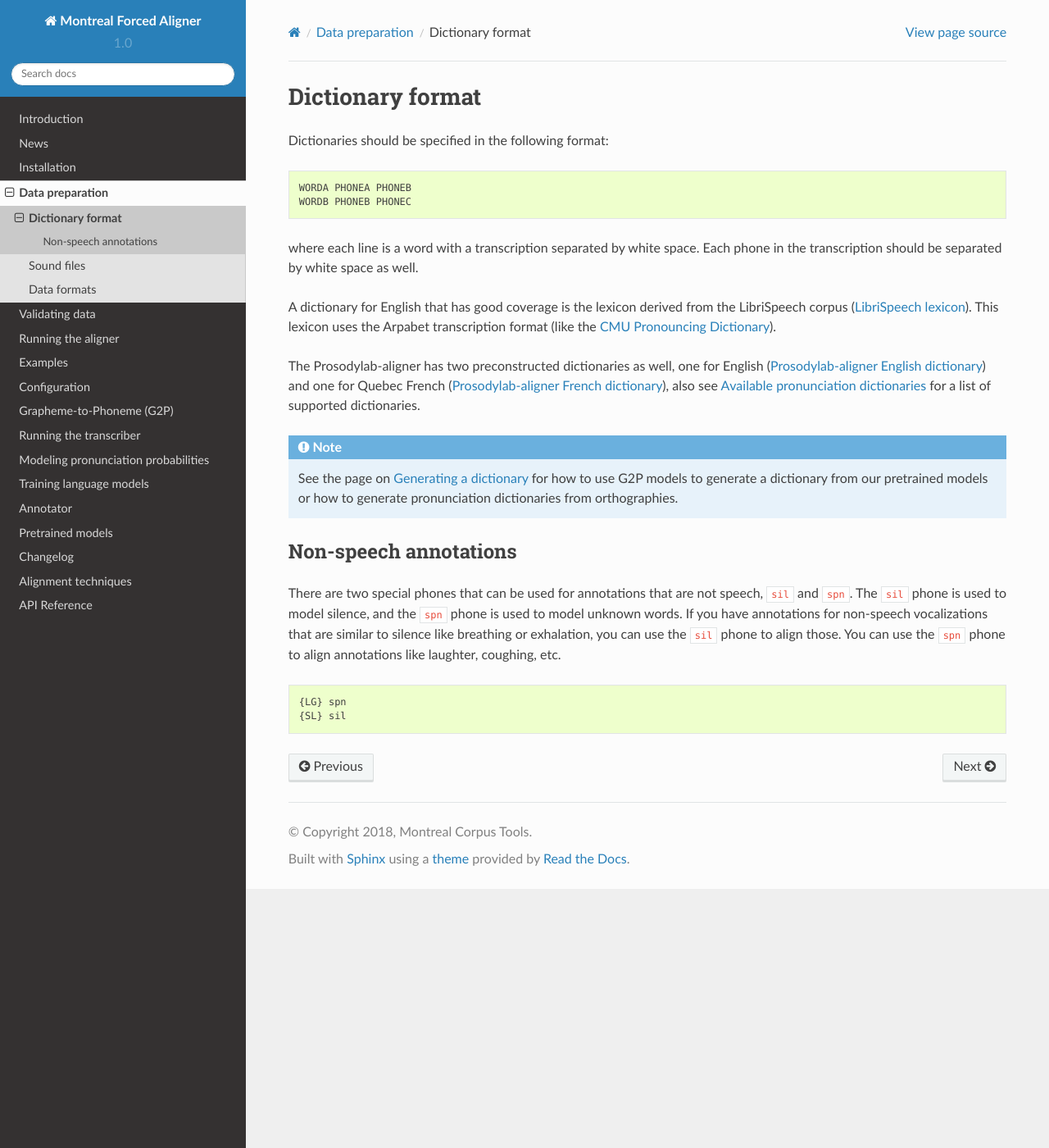
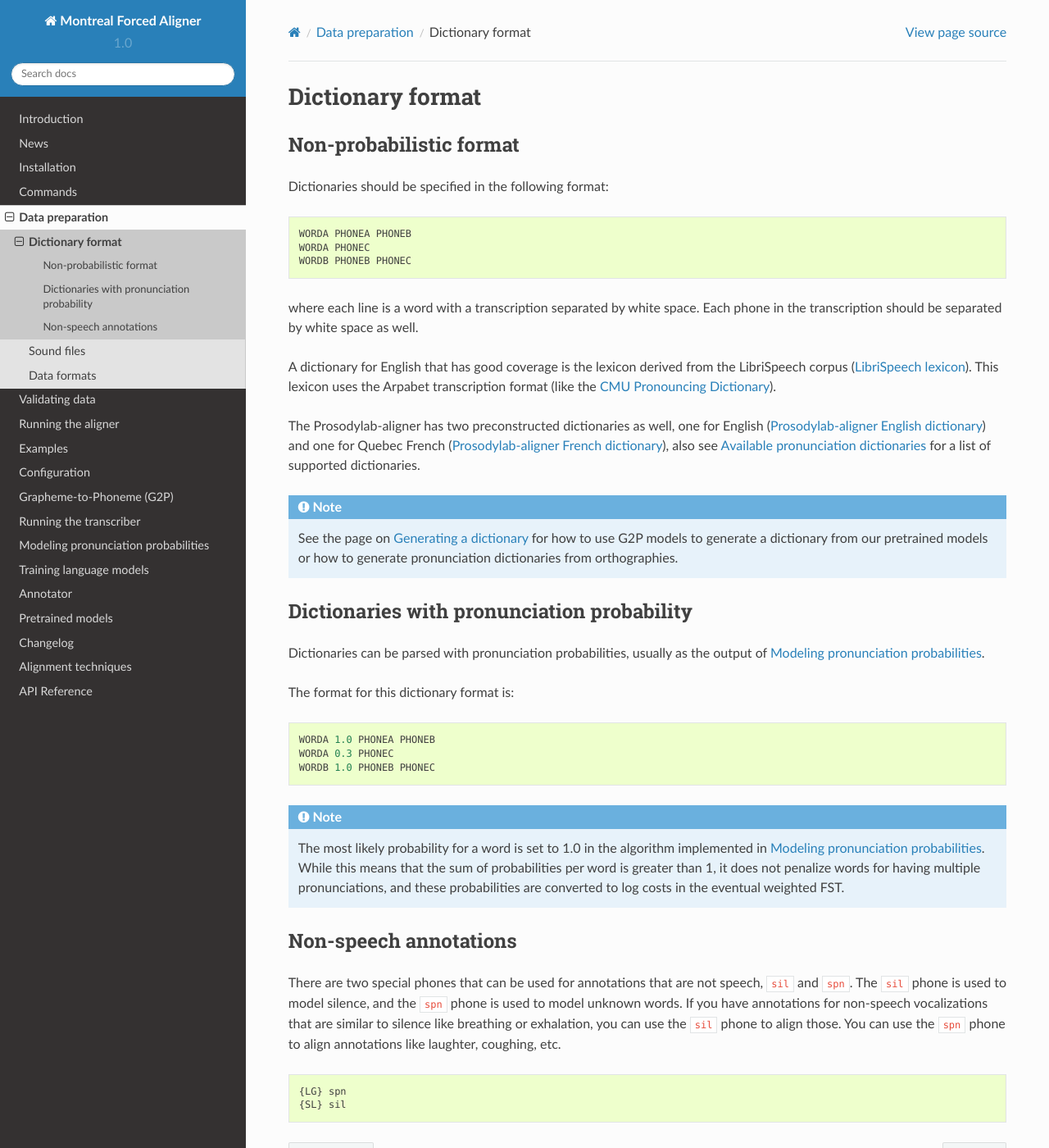
Before and after one commit to MontrealCorpusTools/Montreal-Forced-Aligner, a Sphinx documentation site: the page built from docs/source/dictionary.rst, in a window 1280 px wide and 1400 px high. Shown: the whole window at 82% size. Built offline with Sphinx 7.4.7 and the Read the Docs theme 2.0.0, drawn with Linux system fonts in a browser that asks for light colours.

Commit message:
Doc update

```diff
--- a/docs/source/aligning.rst
+++ b/docs/source/aligning.rst
@@ -5,6 +5,8 @@
 *******************
 Running the aligner
 *******************
+
+.. _pretrained_alignment:
 
 Align using pretrained models
 -----------------------------
@@ -95,6 +97,8 @@ Options available:
   but it shares a name with a previously aligned dataset.  Cleaning automatically happens if the previous alignment
   run had an error.
 
+.. _trained_alignment:
+
 Align using only the data set
 -----------------------------
 
--- a/docs/source/dictionary.rst
+++ b/docs/source/dictionary.rst
@@ -13,11 +13,15 @@
 Dictionary format
 *****************
 
+Non-probabilistic format
+========================
+
 Dictionaries should be specified in the following format:
 
 ::
 
   WORDA PHONEA PHONEB
+  WORDA PHONEC
   WORDB PHONEB PHONEC
 
 where each line is a word with a transcription separated by white space.
@@ -36,8 +40,28 @@ and one for Quebec French (`Prosodylab-aligner French dictionary`_), also see :r
    See the page on :ref:`g2p_dictionary_generating` for how to use G2P models to generate a dictionary
    from our pretrained models or how to generate pronunciation dictionaries from orthographies.
 
+Dictionaries with pronunciation probability
+===========================================
+
+Dictionaries can be parsed with pronunciation probabilities, usually as the output of :ref:`training_dictionary`.
+
+The format for this dictionary format is:
+
+::
+
+  WORDA 1.0 PHONEA PHONEB
+  WORDA 0.3 PHONEC
+  WORDB 1.0 PHONEB PHONEC
+
+
+.. note::
+
+   The most likely probability for a word is set to 1.0 in the algorithm implemented in :ref:`training_dictionary`.
+   While this means that the sum of probabilities per word is greater than 1, it does not penalize words for having
+   multiple pronunciations, and these probabilities are converted to log costs in the eventual weighted FST.
+
 Non-speech annotations
-----------------------
+======================
 
 There are two special phones that can be used for annotations that are not speech, ``sil`` and ``spn``.  The ``sil`` phone is used
 to model silence, and the ``spn`` phone is used to model unknown words.  If you have annotations for non-speech vocalizations that are
--- a/docs/source/g2p_model_training.rst
+++ b/docs/source/g2p_model_training.rst
@@ -10,7 +7,8 @@
 Training a new G2P model
 ************************
 
-Another tool included with MFA allows you to train a G2P (Grapheme to Phoneme) model automatically from a given pronunciation dictionary.
+Another tool included with MFA allows you to train a G2P (Grapheme to Phoneme) model automatically from a given
+pronunciation dictionary.
 This type of model can be used for :ref:`g2p_dictionary_generating`.
 It requires a pronunciation dictionary with each line consisting of the orthographic transcription followed by the
 phonetic transcription. The model is generated using the `Pynini`_ package, which generates FST (finite state transducer)
--- a/docs/source/index.rst
+++ b/docs/source/index.rst
@@ -14,6 +14,7 @@ Contents:
    introduction.rst
    news.rst
    installation.rst
+   commands.rst
    data_prep.rst
    data_validation.rst
    aligning.rst
```
Also changed, not shown: other parts of docs/source/g2p_model_training.rst (+0 -3 lines), docs/source/commands.rst (added, +52 -0 lines), docs/source/installation.rst (+16 -0 lines), 7 other files.
